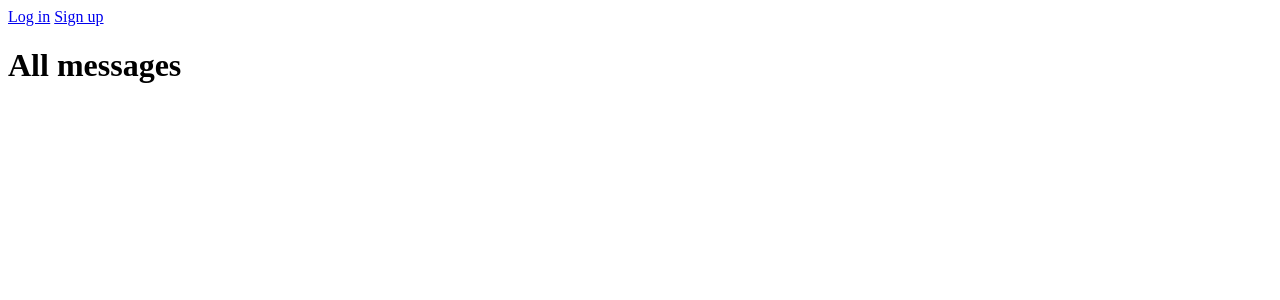
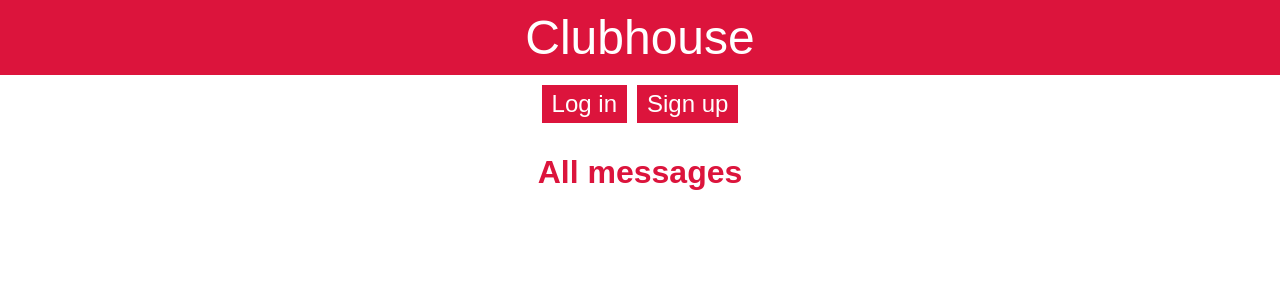
Before and after one commit to mansko10/clubhouse2, a Node server app: page / in a window 1280 px wide. Shown: the top 300 px of the page. Run offline with Node 20, Linux system fonts and the light colour scheme; data that the repository does not hold is empty; some libraries are stand-ins or nearby versions.

Commit message:
Add some CSS

```diff
--- /dev/null
+++ b/public/global.css
@@ -0,0 +1,145 @@
+body {
+  margin: 0;
+  font-family: Arial, Helvetica, sans-serif;
+}
+
+header {
+  background-color: crimson;
+  color: white;
+  font-size: 3rem;
+  text-align: center;
+  cursor: default;
+  padding: 10px 0;
+}
+
+header a {
+  color: white;
+  text-decoration: none;
+  display: flex;
+  justify-content: center;
+  align-items: center;
+  height: 100%;
+  width: 100%;
+}
+
+.anchor-links {
+  display: flex;
+  gap: 10px;
+  padding: 10px 0;
+  justify-content: center;
+}
+
+.anchor-links a {
+  text-decoration: none;
+  font-size: 1.5rem;
+  background-color: crimson;
+  color: white;
+  padding: 5px 10px;
+}
+
+.anchor-links a:hover {
+  background-color: darkred;
+}
+
+h1 {
+  text-align: center;
+  color: crimson;
+  cursor: default;
+}
+
+.messages-list {
+  text-decoration: none;
+  list-style-type: none;
+  padding: 0;
+  display: flex;
+  flex-direction: column;
+  justify-content: center;
+  gap: 15px;
+}
+
+.messages-list li {
+  border: 1px solid black;
+  padding: 5px;
+  align-self: center;
+  width: min(600px, 100%);
+}
+
+.messages-list li form {
+  display: block;
+  padding: 5px 0;
+}
+
+.messages-list li form button {
+  font-size: 1rem;
+}
+
+li p {
+  margin: 0;
+}
+
+form {
+  display: flex;
+  flex-direction: column;
+  gap: 15px;
+}
+
+form .input-item {
+  display: flex;
+  justify-content: center;
+  align-items: center;
+  gap: 5px;
+}
+
+.textarea-input-item {
+  align-items: normal;
+}
+
+.member-input-item,
+.admin-input-item {
+  flex-direction: column;
+  margin-top: 10px;
+}
+
+form label {
+  width: 200px;
+  text-align: right;
+  font-size: 1.3rem;
+  color: crimson;
+  font-weight: bold;
+}
+
+.member-input-item label,
+.admin-input-item label {
+  text-align: left;
+  width: 400px;
+}
+
+form input {
+  height: 20px;
+  font-size: 1.1rem;
+  padding: 5px;
+}
+
+form textarea {
+  height: 50px;
+  width: 232px;
+}
+
+form button {
+  background-color: crimson;
+  border: none;
+  font-size: 1.3rem;
+  color: white;
+  padding: 5px 10px;
+  cursor: pointer;
+}
+
+form button:hover {
+  background-color: darkred;
+}
+
+.errors-ul {
+  width: min(600px, 100%);
+  margin: auto;
+  padding: 10px 0;
+}
--- a/views/becomeAdmin.ejs
+++ b/views/becomeAdmin.ejs
@@ -3,16 +3,20 @@
   <head>
     <meta charset="UTF-8" />
     <meta name="viewport" content="width=device-width, initial-scale=1.0" />
+    <link rel="stylesheet" href="/global.css">
     <title>Become admin</title>
   </head>
   <body>
+    <header>
+      <a href="/">Clubhouse</a>
+    </header>
     <% if (locals.errorMessage) { %>
         <ul>
           <li><%= locals.errorMessage %></li>
         </ul>
     <% } %>
     <form action="/become-admin" method="post">
-      <div class="input-item">
+      <div class="input-item admin-input-item">
         <label for="code">Enter secret code to become admin</label>
         <input type="password" name="admin_code" id="code" />
       </div>
--- a/views/becomeMember.ejs
+++ b/views/becomeMember.ejs
@@ -3,16 +3,20 @@
   <head>
     <meta charset="UTF-8" />
     <meta name="viewport" content="width=device-width, initial-scale=1.0" />
+    <link rel="stylesheet" href="/global.css">
     <title>Become Member</title>
   </head>
   <body>
+    <header>
+      <a href="/">Clubhouse</a>
+    </header>
     <% if (locals.errorMessage) { %>
         <ul>
           <li><%= locals.errorMessage %></li>
         </ul>
     <% } %>
     <form action="/become-Member" method="post">
-      <div class="input-item">
+      <div class="input-item member-input-item" >
         <label for="code">Enter secret code to become member</label>
         <input type="password" name="member_code" id="code" />
       </div>
--- a/views/index.ejs
+++ b/views/index.ejs
@@ -3,25 +3,31 @@
   <head>
     <meta charset="UTF-8" />
     <meta name="viewport" content="width=device-width, initial-scale=1.0" />
+    <link rel="stylesheet" href="/global.css">
     <title>Home</title>
   </head>
   <body>
+    <header>
+      <a href="/">Clubhouse</a>
+    </header>
     <% if (locals.currentUser) { %>
       <h1>Welcome, <%= locals.currentUser.username  %></h1>
+      <div class="anchor-links">
         <a href="/logout">Logout</a>
-      <br>
+      </div>
+      <div class="anchor-links">
         <a href="/create-new-message">Create new message</a>
-      <br>
         <% if (!locals.currentUser.is_member) { %>
             <a href="/become-member">Become member</a>
         <% } %>
         <% if (!locals.currentUser.is_admin) { %>
             <a href="/become-admin">Become admin</a>
         <% } %>
+      </div>
       <h1>All messages</h1>
-      <ul style="text-decoration: none; padding: 0; list-style-type: none;">
+      <ul class="messages-list">
         <% locals.messages.forEach(message => { %>
-            <li style="border: 1px solid black; padding: 5px; margin: 10px 0;">
+            <li>
               <p style="margin: 0;"><strong>Title:</strong> <%= message.message_title %></p>
               <p style="margin: 0;"><strong>Text:</strong> <%= message.message_text %></p>
 
@@ -36,7 +42,7 @@
                 <p style="margin: 0;"><strong>Posted at:</strong> hidden</p>
               <% } %>
               <% if (locals.currentUser.is_admin) { %>
-                <form action="/<%= message.message_id %>/delete" method="post">
+                <form action="/<%= message.message_id %>/delete" method="post" class="deleteMessageForm">
                   <button type="submit">Delete</button>
                 </form>
               <% } %>
@@ -44,13 +50,15 @@
         <% }) %>
       </ul>
     <% } else { %>
+      <div class="anchor-links">
         <a href="/log-in">Log in</a>
         <a href="/sign-up">Sign up</a>
+      </div>
 
       <h1>All messages</h1>
-      <ul style="text-decoration: none; padding: 0; list-style-type: none;">
+      <ul class="messages-list">
         <% locals.messages.forEach(message => { %>
-            <li style="border: 1px solid black; padding: 5px; margin: 10px 0;">
+            <li>
               <p style="margin: 0;"><strong>Title:</strong> <%= message.message_title %></p>
               <p style="margin: 0;"><strong>Text:</strong> <%= message.message_text %></p>
               <p style="margin: 0;"><strong>Author:</strong> hidden</p>
--- a/views/login.ejs
+++ b/views/login.ejs
@@ -3,9 +3,13 @@
   <head>
     <meta charset="UTF-8" />
     <meta name="viewport" content="width=device-width, initial-scale=1.0" />
+    <link rel="stylesheet" href="/global.css">
     <title>Login</title>
   </head>
   <body>
+    <header>
+      <a href="/">Clubhouse</a>
+    </header>
     <% if (locals.errors) { %>
            <ul class="errors-ul">
             <% locals.errors.forEach((msg) => { %>
@@ -13,6 +17,7 @@
               <% }) %>
            </ul>
     <% } %>
+    <h1>Log In</h1>
     <form action="/log-in" method="post">
         <div class="input-item">
             <label for="username">Username: </label>
--- a/views/sign-up.ejs
+++ b/views/sign-up.ejs
@@ -3,9 +3,13 @@
   <head>
     <meta charset="UTF-8" />
     <meta name="viewport" content="width=device-width, initial-scale=1.0" />
+    <link rel="stylesheet" href="/global.css">
     <title>Sign up</title>
   </head>
   <body>
+    <header>
+      <a href="/">Clubhouse</a>
+    </header>
     <% if (locals.errors) { %>
            <ul class="errors-ul">
             <% locals.errors.forEach((err) => { %>
@@ -14,6 +18,7 @@
            </ul>
     <% } %>
     <form action="/sign-up" method="post">
+      <h1>Sign Up</h1>
       <div class="input-item">
         <label for="firstName">First Name:</label>
         <% if (locals.first_name) { %>
```
Also changed, not shown: views/404.ejs (+7 -0 lines), views/createNewMessage.ejs (+5 -2 lines), views/notAuthenticated.ejs (+8 -2 lines). Lines whose indentation alone changed are shown as unchanged.
